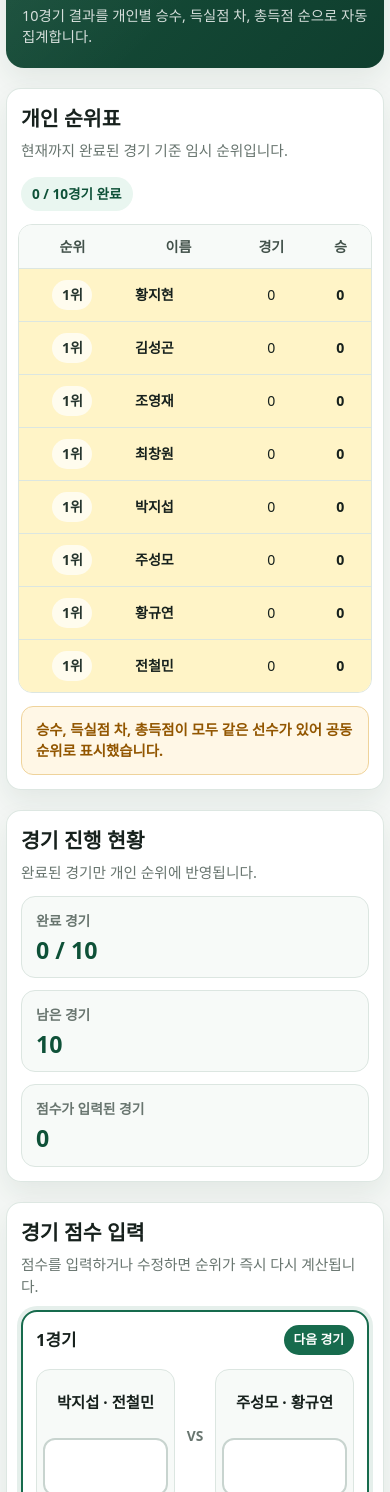
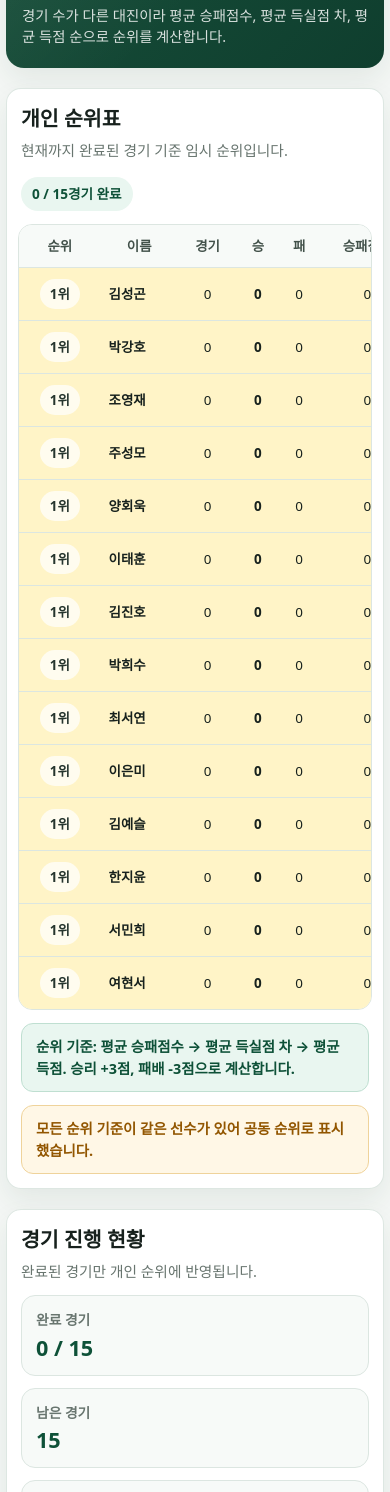
Before and after one commit to chang333787-boop/badminton-rank, a plain HTML site: page index.html in a window 390 px wide. Shown: the part 102-1594 px from the top of the page. Drawn offline with Linux system fonts and the light colour scheme; no server answers.

Commit message:
Replace with 14-player 15-game version (Firebase realtime shared)

```diff
--- a/index.html
+++ b/index.html
@@ -27,13 +27,9 @@
       --radius: 18px;
     }
 
-    * {
-      box-sizing: border-box;
-    }
+    * { box-sizing: border-box; }
 
-    html {
-      scroll-behavior: smooth;
-    }
+    html { scroll-behavior: smooth; }
 
     body {
       margin: 0;
@@ -48,17 +44,11 @@
       -webkit-font-smoothing: antialiased;
     }
 
-    button,
-    input {
-      font: inherit;
-    }
-
-    button {
-      touch-action: manipulation;
-    }
+    button, input { font: inherit; }
+    button { touch-action: manipulation; }
 
     .page {
-      width: min(1180px, calc(100% - 28px));
+      width: min(1220px, calc(100% - 28px));
       margin: 0 auto;
       padding: 24px 0 54px;
     }
@@ -89,7 +79,7 @@
 
     .hero p {
       margin: 10px 0 0;
-      color: rgba(255,255,255,0.82);
+      color: rgba(255,255,255,0.84);
       font-size: 0.98rem;
     }
 
@@ -143,14 +133,13 @@
 
     table {
       width: 100%;
-      min-width: 720px;
+      min-width: 920px;
       border-collapse: collapse;
       background: #fff;
     }
 
-    th,
-    td {
-      padding: 13px 12px;
+    th, td {
+      padding: 12px 10px;
       text-align: center;
       border-bottom: 1px solid var(--line);
       white-space: nowrap;
@@ -160,22 +149,18 @@
     th {
       color: #42514a;
       background: var(--surface-soft);
-      font-size: 0.86rem;
+      font-size: 0.84rem;
       font-weight: 900;
     }
 
-    td {
-      font-size: 0.95rem;
-    }
+    td { font-size: 0.92rem; }
 
     td.name {
       text-align: left;
       font-weight: 900;
     }
 
-    tbody tr:last-child td {
-      border-bottom: 0;
-    }
+    tbody tr:last-child td { border-bottom: 0; }
 
     tr.rank-1 { background: var(--gold); }
     tr.rank-2 { background: var(--silver); }
@@ -196,38 +181,40 @@
     tr.rank-1 .rank-badge,
     tr.rank-2 .rank-badge,
     tr.rank-3 .rank-badge {
-      background: rgba(255,255,255,0.7);
+      background: rgba(255,255,255,0.72);
     }
 
-    .diff-positive {
-      color: var(--primary-dark);
-      font-weight: 900;
-    }
+    .positive { color: var(--primary-dark); font-weight: 900; }
+    .negative { color: var(--danger); font-weight: 900; }
 
-    .diff-negative {
-      color: var(--danger);
-      font-weight: 900;
-    }
-
-    .tie-notice {
-      display: none;
+    .tie-notice,
+    .rule-note {
       margin-top: 13px;
       padding: 12px 14px;
-      color: var(--warning);
-      background: var(--warning-soft);
-      border: 1px solid #efd39b;
       border-radius: 12px;
       font-size: 0.9rem;
       font-weight: 800;
     }
 
-    .tie-notice.is-visible {
-      display: block;
+    .tie-notice {
+      display: none;
+      color: var(--warning);
+      background: var(--warning-soft);
+      border: 1px solid #efd39b;
+    }
+
+    .tie-notice.is-visible { display: block; }
+
+    .rule-note {
+      color: var(--primary-dark);
+      background: var(--primary-soft);
+      border: 1px solid #bfdfd1;
+      font-weight: 750;
     }
 
     .progress-grid {
       display: grid;
-      grid-template-columns: repeat(3, minmax(0, 1fr));
+      grid-template-columns: repeat(4, minmax(0, 1fr));
       gap: 12px;
     }
 
@@ -250,7 +237,7 @@
       display: block;
       margin-top: 5px;
       color: var(--primary-dark);
-      font-size: clamp(1.45rem, 4vw, 2rem);
+      font-size: clamp(1.35rem, 4vw, 1.9rem);
       line-height: 1.15;
       font-variant-numeric: tabular-nums;
     }
@@ -295,6 +282,13 @@
     .match-number {
       font-size: 1.05rem;
       font-weight: 900;
+    }
+
+    .round-label {
+      color: var(--muted);
+      font-size: 0.82rem;
+      font-weight: 900;
+      margin-left: 6px;
     }
 
     .match-state {
@@ -345,7 +339,7 @@
       min-height: 52px;
       display: grid;
       place-items: center;
-      font-size: clamp(1rem, 2.4vw, 1.14rem);
+      font-size: clamp(0.98rem, 2.4vw, 1.12rem);
       font-weight: 900;
       line-height: 1.35;
       word-break: keep-all;
@@ -456,7 +450,7 @@
       right: 18px;
       bottom: max(18px, env(safe-area-inset-bottom));
       z-index: 30;
-      max-width: min(360px, calc(100vw - 36px));
+      max-width: min(380px, calc(100vw - 36px));
       padding: 11px 14px;
       color: #fff;
       background: rgba(24, 37, 31, 0.95);
@@ -487,35 +481,26 @@
       border: 0 !important;
     }
 
-    @media (max-width: 820px) {
+    @media (max-width: 900px) {
       .page {
-        width: min(100% - 18px, 760px);
+        width: min(100% - 18px, 820px);
         padding-top: 12px;
       }
 
-      .hero,
-      .section {
-        padding: 18px;
-      }
-
-      .matches {
-        grid-template-columns: 1fr;
-      }
+      .hero, .section { padding: 18px; }
+      .matches { grid-template-columns: 1fr; }
 
       .section-heading {
         flex-direction: column;
         align-items: stretch;
       }
 
-      .status-pill {
-        align-self: flex-start;
-      }
+      .status-pill { align-self: flex-start; }
+      .progress-grid { grid-template-columns: repeat(2, minmax(0, 1fr)); }
     }
 
     @media (max-width: 560px) {
-      body {
-        background: #f4f7f5;
-      }
+      body { background: #f4f7f5; }
 
       .page {
         width: min(100% - 12px, 520px);
@@ -527,44 +512,36 @@
         border-radius: 18px;
       }
 
-      .hero p {
-        font-size: 0.9rem;
-      }
+      .hero p { font-size: 0.9rem; }
 
       .section {
         padding: 14px;
         border-radius: 15px;
       }
 
-      .section-heading {
-        margin-bottom: 13px;
-      }
-
-      .progress-grid {
-        grid-template-columns: 1fr;
-      }
+      .section-heading { margin-bottom: 13px; }
+      .progress-grid { grid-template-columns: 1fr; }
 
       .progress-card {
         min-height: 80px;
         padding: 14px;
       }
 
-      .table-wrap {
-        margin-inline: -3px;
+      .table-wrap { margin-inline: -3px; }
+
+      table { min-width: 860px; }
+
+      th, td {
+        padding: 11px 8px;
+        font-size: 0.84rem;
       }
 
-      table {
-        min-width: 650px;
-      }
+      .match-card { padding: 13px; }
 
-      th,
-      td {
-        padding: 11px 9px;
-        font-size: 0.88rem;
-      }
-
-      .match-card {
-        padding: 13px;
+      .match-card__top {
+        align-items: flex-start;
+        flex-direction: column;
+        gap: 8px;
       }
 
       .teams {
@@ -572,13 +549,11 @@
         gap: 6px;
       }
 
-      .team {
-        padding: 10px 6px 8px;
-      }
+      .team { padding: 10px 6px 8px; }
 
       .team-name {
         min-height: 48px;
-        font-size: 0.96rem;
+        font-size: 0.94rem;
       }
 
       .score-input {
@@ -604,13 +579,9 @@
     }
 
     @media print {
-      @page {
-        margin: 12mm;
-      }
+      @page { margin: 12mm; }
 
-      body {
-        background: #fff;
-      }
+      body { background: #fff; }
 
       .page {
         width: 100%;
@@ -625,17 +596,10 @@
       }
 
       .hero p,
-      .hero__eyebrow {
-        color: #333;
-      }
+      .hero__eyebrow { color: #333; }
 
-      .section {
-        box-shadow: none;
-      }
-
-      .matches {
-        display: block;
-      }
+      .section { box-shadow: none; }
+      .matches { display: block; }
 
       .match-card {
         margin-bottom: 10px;
@@ -649,17 +613,10 @@
 
       .match-actions,
       .footer-actions,
-      .toast {
-        display: none !important;
-      }
+      .toast { display: none !important; }
 
-      .table-wrap {
-        overflow: visible;
-      }
-
-      table {
-        min-width: 0;
-      }
+      .table-wrap { overflow: visible; }
+      table { min-width: 0; }
     }
   </style>
 </head>
@@ -668,7 +625,7 @@
     <header class="hero">
       <p class="hero__eyebrow">BADMINTON INDIVIDUAL RANKING</p>
       <h1>배드민턴 복식 개인 랭킹전</h1>
-      <p>10경기 결과를 개인별 승수, 득실점 차, 총득점 순으로 자동 집계합니다.</p>
+      <p>경기 수가 다른 대진이라 평균 승패점수, 평균 득실점 차, 평균 득점 순으로 순위를 계산합니다.</p>
     </header>
 
     <section class="section" aria-labelledby="ranking-title">
@@ -677,7 +634,7 @@
           <h2 id="ranking-title">개인 순위표</h2>
           <p id="ranking-description">현재까지 완료된 경기 기준 임시 순위입니다.</p>
         </div>
-        <span class="status-pill" id="ranking-status">0 / 10경기 완료</span>
+        <span class="status-pill" id="ranking-status">0 / 15경기 완료</span>
       </div>
 
       <div class="table-wrap">
@@ -689,17 +646,25 @@
               <th scope="col">경기</th>
               <th scope="col">승</th>
               <th scope="col">패</th>
+              <th scope="col">승패점수</th>
+              <th scope="col">평균점수</th>
               <th scope="col">득점</th>
               <th scope="col">실점</th>
               <th scope="col">득실</th>
+              <th scope="col">평균득실</th>
+              <th scope="col">평균득점</th>
             </tr>
           </thead>
           <tbody id="ranking-body"></tbody>
         </table>
       </div>
 
+      <div class="rule-note">
+        순위 기준: 평균 승패점수 → 평균 득실점 차 → 평균 득점. 승리 +3점, 패배 -3점으로 계산합니다.
+      </div>
+
       <div class="tie-notice" id="tie-notice" role="status">
-        승수, 득실점 차, 총득점이 모두 같은 선수가 있어 공동 순위로 표시했습니다.
+        모든 순위 기준이 같은 선수가 있어 공동 순위로 표시했습니다.
       </div>
     </section>
 
@@ -714,15 +679,19 @@
       <div class="progress-grid">
         <article class="progress-card">
           <span>완료 경기</span>
-          <strong id="completed-count">0 / 10</strong>
+          <strong id="completed-count">0 / 15</strong>
         </article>
         <article class="progress-card">
           <span>남은 경기</span>
-          <strong id="remaining-count">10</strong>
+          <strong id="remaining-count">15</strong>
         </article>
         <article class="progress-card">
           <span>점수가 입력된 경기</span>
           <strong id="entered-count">0</strong>
+        </article>
+        <article class="progress-card">
+          <span>참가자</span>
+          <strong>14명</strong>
         </article>
       </div>
     </section>
@@ -750,44 +719,57 @@
   <script src="https://www.gstatic.com/firebasejs/10.12.5/firebase-app-compat.js"></script>
   <script src="https://www.gstatic.com/firebasejs/10.12.5/firebase-database-compat.js"></script>
   <script>
-    /* ▼▼▼ 여기에 Firebase 설정을 붙여넣으세요 (한 번만 하면 끝) ▼▼▼
-       databaseURL 까지 채워지면 모든 사람이 같은 랭킹을 실시간으로 공유합니다.
-       비워두면 지금처럼 각 기기에만 저장됩니다. */
     window.FIREBASE_CONFIG = {
       databaseURL: "https://minton-e2c92-default-rtdb.asia-southeast1.firebasedatabase.app",
       projectId: "minton-e2c92"
     };
-    /* ▲▲▲ */
   </script>
 
   <script>
     (() => {
       "use strict";
 
-      const STORAGE_KEY = "badminton-rank-10games-v1";
+      const STORAGE_KEY = "badminton-rank-14players-15games-v1";
+      const WIN_SCORE = 3;
+      const LOSE_SCORE = -3;
 
       const players = [
-        "황지현",
         "김성곤",
+        "박강호",
         "조영재",
-        "최창원",
-        "박지섭",
         "주성모",
-        "황규연",
-        "전철민"
+        "양회욱",
+        "이태훈",
+        "김진호",
+        "박희수",
+        "최서연",
+        "이은미",
+        "김예슬",
+        "한지윤",
+        "서민희",
+        "여현서"
       ];
 
       const matches = [
-        { left: ["박지섭", "전철민"], right: ["주성모", "황규연"] },
-        { left: ["황지현", "최창원"], right: ["김성곤", "조영재"] },
-        { left: ["박지섭", "황규연"], right: ["주성모", "전철민"] },
-        { left: ["황지현", "조영재"], right: ["김성곤", "최창원"] },
-        { left: ["조영재", "전철민"], right: ["최창원", "황규연"] },
-        { left: ["김성곤", "황규연"], right: ["박지섭", "주성모"] },
-        { left: ["조영재", "박지섭"], right: ["최창원", "황지현"] },
-        { left: ["김성곤", "전철민"], right: ["황규연", "주성모"] },
-        { left: ["조영재", "주성모"], right: ["황지현", "최창원"] },
-        { left: ["황지현", "전철민"], right: ["김성곤", "박지섭"] }
+        { round: 1, left: ["김성곤", "박강호"], right: ["조영재", "주성모"] },
+        { round: 1, left: ["양회욱", "이태훈"], right: ["김진호", "박희수"] },
+        { round: 1, left: ["최서연", "이은미"], right: ["김예슬", "한지윤"] },
+
+        { round: 2, left: ["김성곤", "양회욱"], right: ["조영재", "김진호"] },
+        { round: 2, left: ["박강호", "최서연"], right: ["주성모", "김예슬"] },
+        { round: 2, left: ["이태훈", "서민희"], right: ["박희수", "여현서"] },
+
+        { round: 3, left: ["김성곤", "이태훈"], right: ["조영재", "박희수"] },
+        { round: 3, left: ["박강호", "이은미"], right: ["주성모", "한지윤"] },
+        { round: 3, left: ["양회욱", "서민희"], right: ["김진호", "여현서"] },
+
+        { round: 4, left: ["김성곤", "최서연"], right: ["조영재", "김예슬"] },
+        { round: 4, left: ["박강호", "서민희"], right: ["주성모", "여현서"] },
+        { round: 4, left: ["양회욱", "이은미"], right: ["김진호", "한지윤"] },
+
+        { round: 5, left: ["김성곤", "이은미"], right: ["조영재", "한지윤"] },
+        { round: 5, left: ["이태훈", "최서연"], right: ["박희수", "김예슬"] },
+        { round: 5, left: ["박강호", "양회욱"], right: ["주성모", "김진호"] }
       ];
 
       const state = {
@@ -844,9 +826,13 @@
               played: 0,
               wins: 0,
               losses: 0,
+              resultScore: 0,
+              averageResultScore: 0,
               pointsFor: 0,
               pointsAgainst: 0,
               difference: 0,
+              averageDifference: 0,
+              averagePointsFor: 0,
               rank: 0
             }
           ])
@@ -865,6 +851,7 @@
           if (result.kind !== "complete") return;
 
           completed += 1;
+
           const leftWon = result.left > result.right;
 
           match.left.forEach((name) => {
@@ -872,6 +859,7 @@
             player.played += 1;
             player.wins += leftWon ? 1 : 0;
             player.losses += leftWon ? 0 : 1;
+            player.resultScore += leftWon ? WIN_SCORE : LOSE_SCORE;
             player.pointsFor += result.left;
             player.pointsAgainst += result.right;
           });
@@ -881,20 +869,29 @@
             player.played += 1;
             player.wins += leftWon ? 0 : 1;
             player.losses += leftWon ? 1 : 0;
+            player.resultScore += leftWon ? LOSE_SCORE : WIN_SCORE;
             player.pointsFor += result.right;
             player.pointsAgainst += result.left;
           });
         });
 
-        const ranking = Object.values(stats).map((player) => ({
-          ...player,
-          difference: player.pointsFor - player.pointsAgainst
-        }));
+        const ranking = Object.values(stats).map((player) => {
+          const difference = player.pointsFor - player.pointsAgainst;
+          const divisor = player.played || 1;
+
+          return {
+            ...player,
+            difference,
+            averageResultScore: player.resultScore / divisor,
+            averageDifference: difference / divisor,
+            averagePointsFor: player.pointsFor / divisor
+          };
+        });
 
         ranking.sort((a, b) =>
-          b.wins - a.wins ||
-          b.difference - a.difference ||
-          b.pointsFor - a.pointsFor ||
+          b.averageResultScore - a.averageResultScore ||
+          b.averageDifference - a.averageDifference ||
+          b.averagePointsFor - a.averagePointsFor ||
           a.seed - b.seed
         );
 
@@ -906,9 +903,9 @@
 
           const prev = ranking[index - 1];
           const same =
-            player.wins === prev.wins &&
-            player.difference === prev.difference &&
-            player.pointsFor === prev.pointsFor;
+            player.averageResultScore === prev.averageResultScore &&
+            player.averageDifference === prev.averageDifference &&
+            player.averagePointsFor === prev.averagePointsFor;
 
           player.rank = same ? prev.rank : index + 1;
         });
@@ -917,17 +914,24 @@
           if (index === 0) return false;
           const prev = ranking[index - 1];
           return (
-            player.wins === prev.wins &&
-            player.difference === prev.difference &&
-            player.pointsFor === prev.pointsFor
+            player.averageResultScore === prev.averageResultScore &&
+            player.averageDifference === prev.averageDifference &&
+            player.averagePointsFor === prev.averagePointsFor
           );
         });
 
         return { ranking, completed, entered, hasTie };
       }
 
-      function formatDifference(value) {
-        return value > 0 ? `+${value}` : String(value);
+      function formatSigned(value) {
+        if (value > 0) return `+${value}`;
+        return String(value);
+      }
+
+      function formatAverage(value) {
+        const rounded = Math.round(value * 100) / 100;
+        const text = Number.isInteger(rounded) ? String(rounded) : rounded.toFixed(2);
+        return rounded > 0 ? `+${text}` : text;
       }
 
       function renderRanking(summary) {
@@ -940,11 +944,18 @@
             row.classList.add(`rank-${player.rank}`);
           }
 
+          const scoreClass =
+            player.averageResultScore > 0
+              ? "positive"
+              : player.averageResultScore < 0
+                ? "negative"
+                : "";
+
           const diffClass =
             player.difference > 0
-              ? "diff-positive"
+              ? "positive"
               : player.difference < 0
-                ? "diff-negative"
+                ? "negative"
                 : "";
 
           row.innerHTML = `
@@ -953,9 +964,13 @@
             <td>${player.played}</td>
             <td><strong>${player.wins}</strong></td>
             <td>${player.losses}</td>
+            <td class="${player.resultScore > 0 ? "positive" : player.resultScore < 0 ? "negative" : ""}">${formatSigned(player.resultScore)}</td>
+            <td class="${scoreClass}"><strong>${formatAverage(player.averageResultScore)}</strong></td>
             <td>${player.pointsFor}</td>
             <td>${player.pointsAgainst}</td>
-            <td class="${diffClass}">${formatDifference(player.difference)}</td>
+            <td class="${diffClass}">${formatSigned(player.difference)}</td>
+            <td class="${diffClass}">${formatAverage(player.averageDifference)}</td>
+            <td>${player.averagePointsFor.toFixed(2)}</td>
           `;
 
           rankingBody.appendChild(row);
@@ -986,7 +1001,10 @@
 
           card.innerHTML = `
             <div class="match-card__top">
-              <span class="match-number">${number}경기</span>
+              <div>
+                <span class="match-number">${number}경기</span>
+                <span class="round-label">${match.round}라운드</span>
+              </div>
               <span class="match-state" id="state-${number}">점수 입력 전</span>
             </div>
 
@@ -1259,13 +1277,13 @@
         if (!window.confirm("모든 경기 점수와 순위 기록을 초기화하시겠습니까?")) return;
 
         state.scores = matches.map(() => ({ left: "", right: "" }));
+        saveCloud();
 
         try {
           localStorage.removeItem(STORAGE_KEY);
         } catch (error) {
           console.error("전체 초기화 실패:", error);
         }
-        saveCloud();
 
         refresh();
         showToast("모든 기록을 초기화했습니다.");
@@ -1283,16 +1301,7 @@
           });
         });
 
-        const invalid = Object.entries(counts).filter(([, count]) => count !== 5);
-        if (invalid.length) {
-          throw new Error(
-            `대진표 출전 횟수 오류: ${invalid
-              .map(([name, count]) => `${name} ${count}경기`)
-              .join(", ")}`
-          );
-        }
-
-        console.info("대진표 검증 완료:", counts);
+        console.info("대진표 출전 횟수 검증 완료:", counts);
       }
 
       matchesContainer.addEventListener("input", onScoreInput);
```
